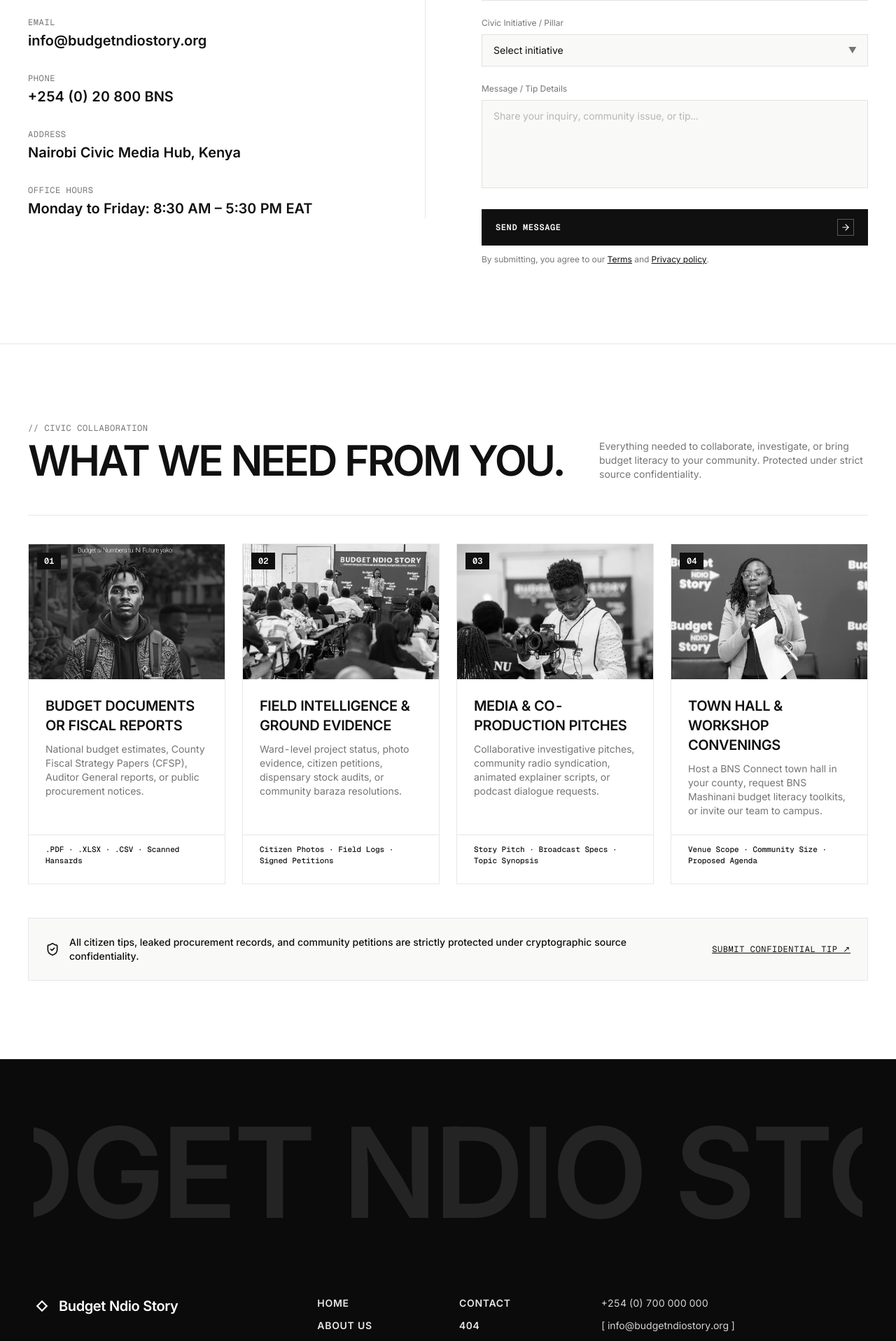
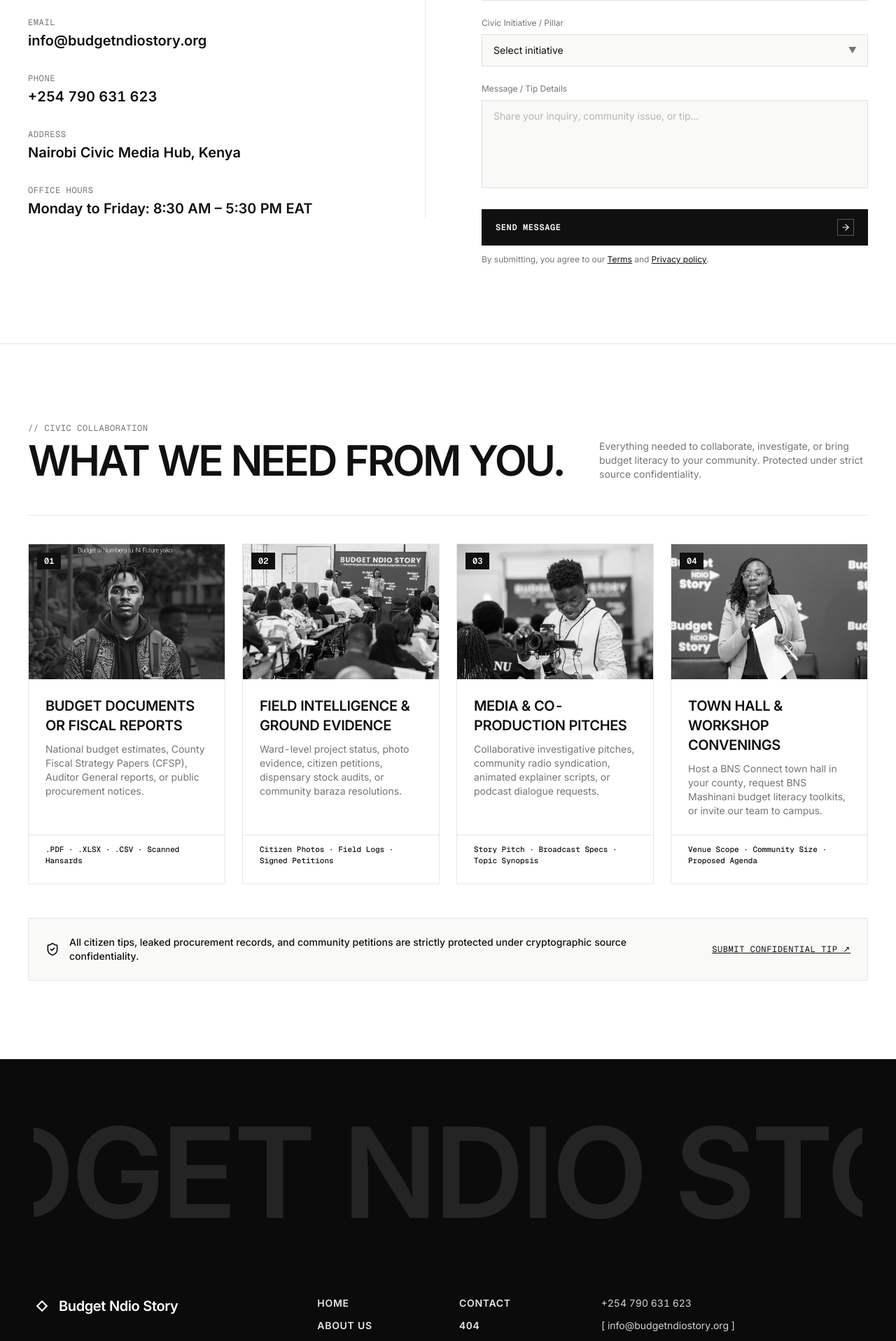
Before and after one commit to gr8stone/bns, a React (Vite) app: page /contact in a window 1280 px wide. Shown: the part 380-2297 px from the top of the page at 70% size. Built offline with nearby package versions, Linux system fonts and the light colour scheme.

Commit message:
Update official phone number to +254 790 631 623 across Contact, Footer, and CTA sections

```diff
--- a/src/components/common/Footer.tsx
+++ b/src/components/common/Footer.tsx
@@ -123,10 +123,10 @@
           <div className="col-span-2 md:col-span-4 space-y-3 font-sans text-xs sm:text-sm text-neutral-300 md:text-left">
             <div>
               <a
-                href="tel:+254700000000"
+                href="tel:+254790631623"
                 className="hover:text-white transition-colors"
               >
-                +254 (0) 700 000 000
+                +254 790 631 623
               </a>
             </div>
 
--- a/src/components/contact/ProjectBriefForm.tsx
+++ b/src/components/contact/ProjectBriefForm.tsx
@@ -309,7 +309,7 @@
               </label>
               <input
                 type="tel"
-                placeholder="+44 20 7946 0912"
+                placeholder="+254 790 631 623"
                 value={formData.phone}
                 onChange={(e) => setFormData({ ...formData, phone: e.target.value })}
                 className="w-full px-3 py-2.5 border border-zinc-200 text-xs text-zinc-900 bg-white focus:outline-none focus:border-black"
--- a/src/components/home/FinalCTASection.tsx
+++ b/src/components/home/FinalCTASection.tsx
@@ -83,10 +83,10 @@
                 <Phone className="w-3.5 h-3.5 text-[#C5A880]" /> NAIROBI HUB
               </span>
               <a
-                href="tel:+254700000000"
+                href="tel:+254790631623"
                 className="text-xs md:text-sm text-white/90 hover:text-[#C5A880] transition-colors"
               >
-                +254 (0) 20 800 BNS
+                +254 790 631 623
               </a>
             </div>
 
--- a/src/pages/ContactPage.tsx
+++ b/src/pages/ContactPage.tsx
@@ -89,10 +89,10 @@
                     Phone
                   </span>
                   <a
-                    href="tel:+254700000000"
+                    href="tel:+254790631623"
                     className="font-sans font-semibold text-lg sm:text-xl text-[#101010] hover:underline"
                   >
-                    +254 (0) 20 800 BNS
+                    +254 790 631 623
                   </a>
                 </div>
 
```
